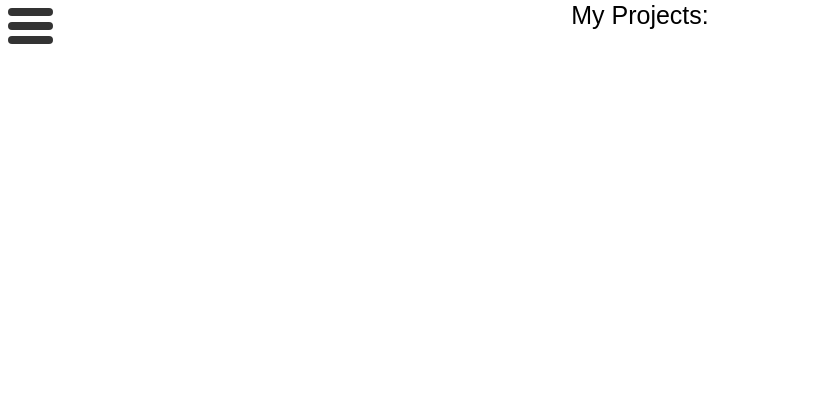
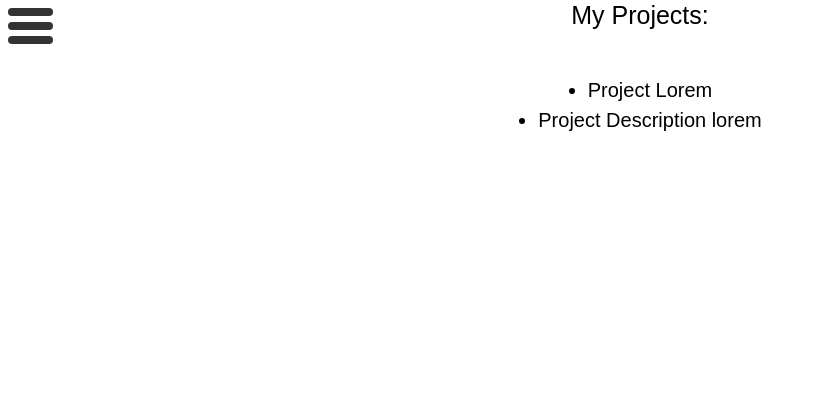
Before and after one commit to aboczek/Portfolio-Website, a Django app: page /projects/ in a window 1280 px wide. Shown: the top 420 px of the page, without its empty margins (0-816 px from the left). Run offline with Django 3.2, Linux system fonts and the light colour scheme; some libraries are stand-ins or nearby versions.

Commit message:
Add placeholder for project name and description in projects.html

```diff
--- a/static/css/style.css
+++ b/static/css/style.css
@@ -294,6 +294,14 @@ body {
     align-items: center;
 }
 
+#project-description {
+    display: flex;
+    flex-direction: column;
+    justify-content: center;
+    align-items: center;
+    padding-top: 4rem;
+}
+
 /* Small Devices */
 
 @media (max-width: 576px) {
--- a/templates/pages/projects.html
+++ b/templates/pages/projects.html
@@ -3,5 +3,11 @@
 {% block template %}
 
 <h1 id="projects">My Projects:</h1>
+<div>
+    <ul id="project-description">
+        <li>Project Lorem</li>
+        <li>Project Description lorem</li>
+    </ul>
+</div>
 
 {% endblock %}
```
Also changed, not shown: templates/pages/login.html (added).
